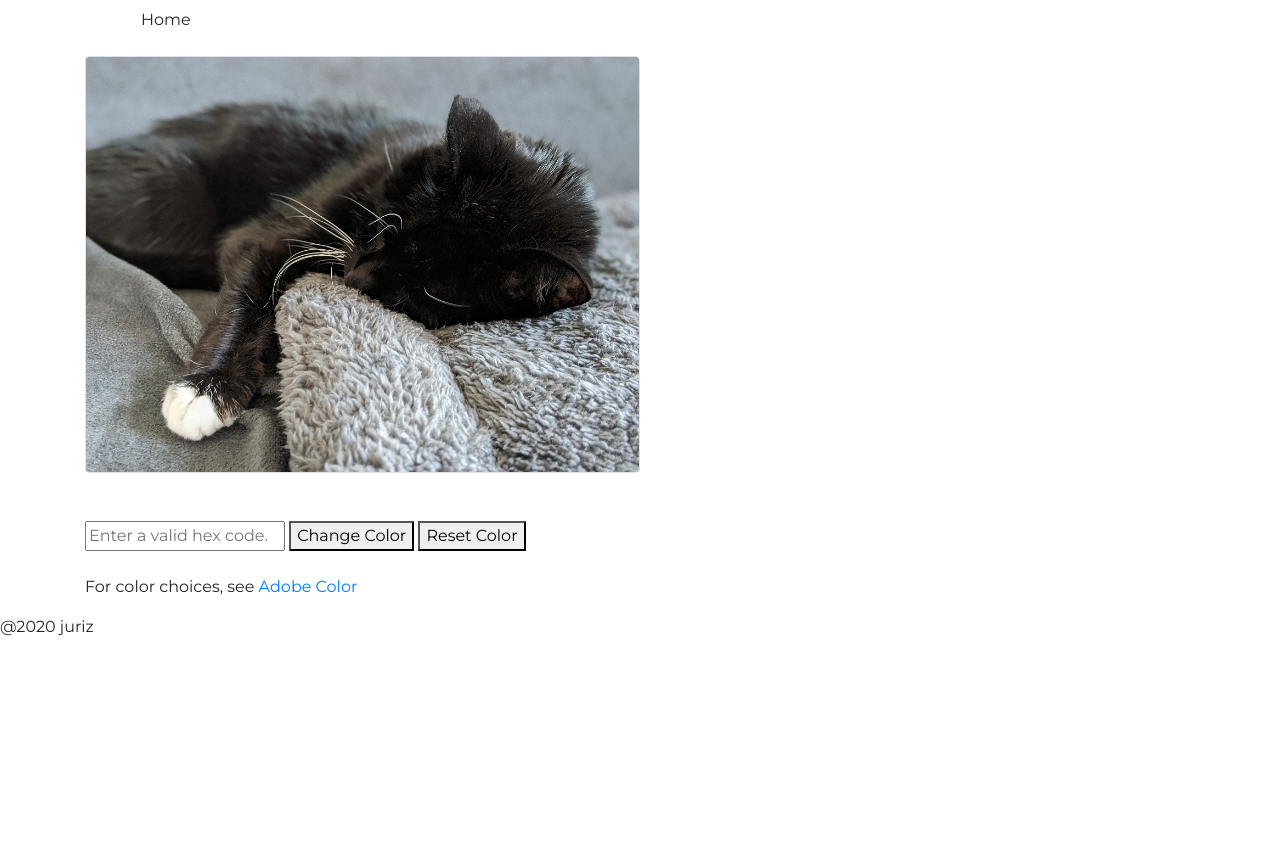
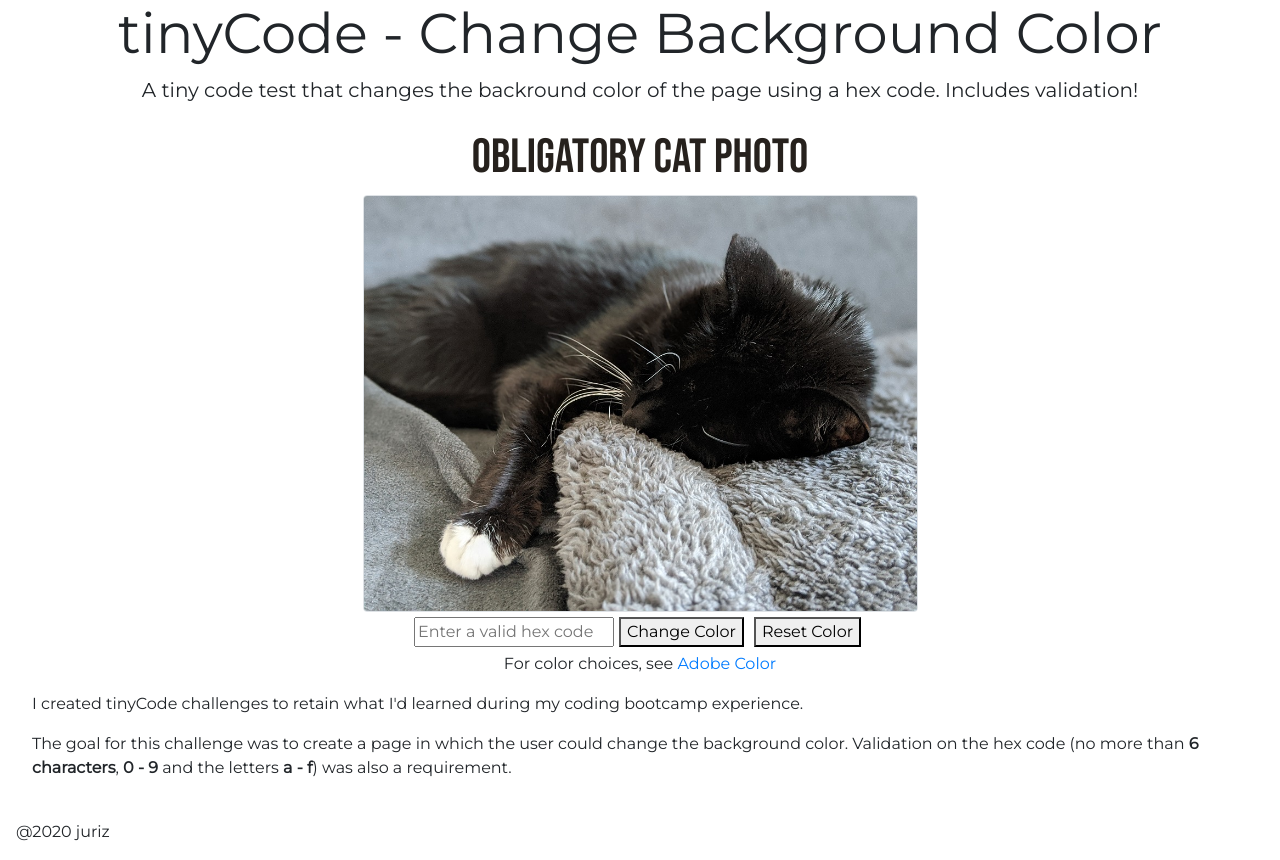
Before and after one commit to JJURIZ/tinyCode_changeBackgroundColor, a plain HTML site: page index.html in a window 1280 px wide. Before the commit the page ends 800 px from the top, so only its background shows below. Drawn offline with nearby package versions, Linux system fonts and the light colour scheme.

Commit message:
Completed style, added HTML5 validation.

```diff
--- a/index.html
+++ b/index.html
@@ -4,40 +4,49 @@
 <head>
     <meta charset="UTF-8">
     <meta name="viewport" content="width=device-width, initial-scale=1.0">
-    <link href="https://fonts.googleapis.com/css2?family=Montserrat&display=swap" rel="stylesheet">
     <link rel="stylesheet" href="https://stackpath.bootstrapcdn.com/bootstrap/4.4.1/css/bootstrap.min.css"
         integrity="sha384-Vkoo8x4CGsO3+Hhxv8T/Q5PaXtkKtu6ug5TOeNV6gBiFeWPGFN9MuhOf23Q9Ifjh" crossorigin="anonymous">
     <link rel="stylesheet" href="stylesheets/style.css">
+    <link href="https://fonts.googleapis.com/css2?family=Montserrat&display=swap" rel="stylesheet">
+    <link href="https://fonts.googleapis.com/css2?family=Bebas+Neue&display=swap" rel="stylesheet">
     <title>tinyCode - HEXChameleon</title>
 </head>
 
 <body id="body">
     <div class="container">
         <header>
-            <nav class="navbar">
-                <ul>
-                    <li>Home</li>
-                </ul>
-
-            </nav>
+            <h1 class="display-4 text-center">tinyCode - Change Background Color</h1>
+            <p class="lead text-center">A tiny code test that changes the backround color of the page using a hex code.
+                Includes validation!</p>
         </header>
     </div>
 
-    <main>
-        <div class="container">
-            <img src="images/tired_cat.jpg" class="img-fluid max-width: 50% height: auto border rounded" alt="tired cat">
+    <main class="d-flex p-2 flex-column">
+        <div class="container d-flex justify-content-center">
+            <h2 class="container d-flex flex-row align-item-center justify-content-center">Obligatory Cat Photo</h2>
         </div>
-        <div class="container">
-            <br></br>
-            <input type="text" name="hex_input_text" id="hex_input_text" placeholder="Enter a valid hex code.">
+        <div class="container d-flex justify-content-center">
+            <img src="images/tired_cat.jpg" class="img-fluid max-width: 50% height: auto border rounded"
+                alt="tired cat">
+        </div>
+        <div class="container flex-direction-row d-flex align-items-center justify-content-center">
+            <input type="text" name="hex_input_text" id="hex_input_text" placeholder="Enter a valid hex code"
+                maxlength="6">
             <button name="hex_input_button" id="hex_input_button">Change Color</button>
             <button name="reset_color" id="reset_color">Reset Color</button>
-            <br></br>
-            <p>For color choices, see <a href="https://color.adobe.com/create" target="blank">Adobe Color</a></p>
+        </div>
+        <div class="container d-flex flex-row align-items-center justify-content-center">
+            <p>For color choices, see <a href="https://color.adobe.com/create" target="blank"
+                    alt="Adobe Color Site">Adobe Color</a></p>
         </div>
         <div id="hex_text">
 
-        </div>
+        </div class="d-flex align-content-start flex-wrap">
+        <p class="px-4">I created tinyCode challenges to retain what I'd learned during my coding bootcamp experience.
+        </p>
+        <p class="px-4">The goal for this challenge was to create a page in which the user could change the background
+            color. Validation on the hex code (no more than <strong>6 characters</strong>, <strong>0 - 9</strong>
+            and the letters <strong>a - f</strong>) was also a requirement.</p>
     </main>
     <footer>@2020 juriz</footer>
     <script src="js/app.js"></script>
--- a/stylesheets/style.css
+++ b/stylesheets/style.css
@@ -1,3 +1,7 @@
+/* * {
+    border: 1px red solid;
+} */
+
 body {
     background: #FFFFFF;
     font-family: 'Montserrat', sans-serif;
@@ -11,3 +15,22 @@ li {
 img {
     width: 50%;
 }
+
+button {
+    margin: 5px;
+}
+
+footer {
+    padding: 1rem;
+}
+
+h2 {
+    font-size: 3rem;
+    color: #26211D;
+    font-family: 'Bebas Neue', cursive;
+}
+
+.px-4 {
+    padding-left: ($spacer * 1.5) !important;
+    padding-right: ($spacer * 1.5) !important;
+}
```
